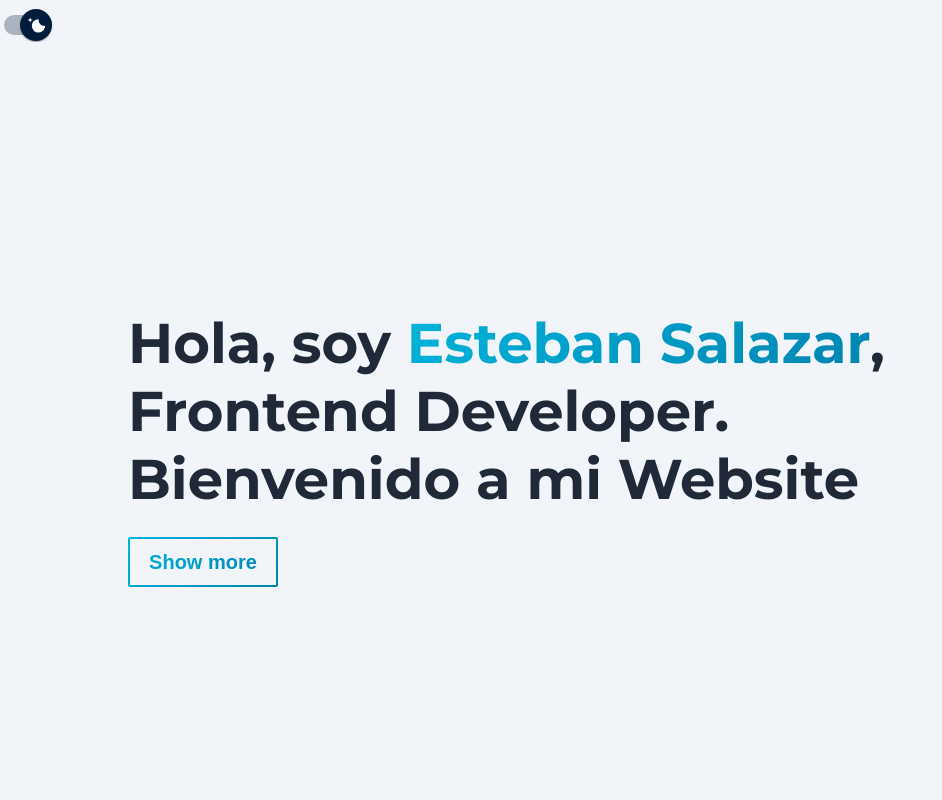
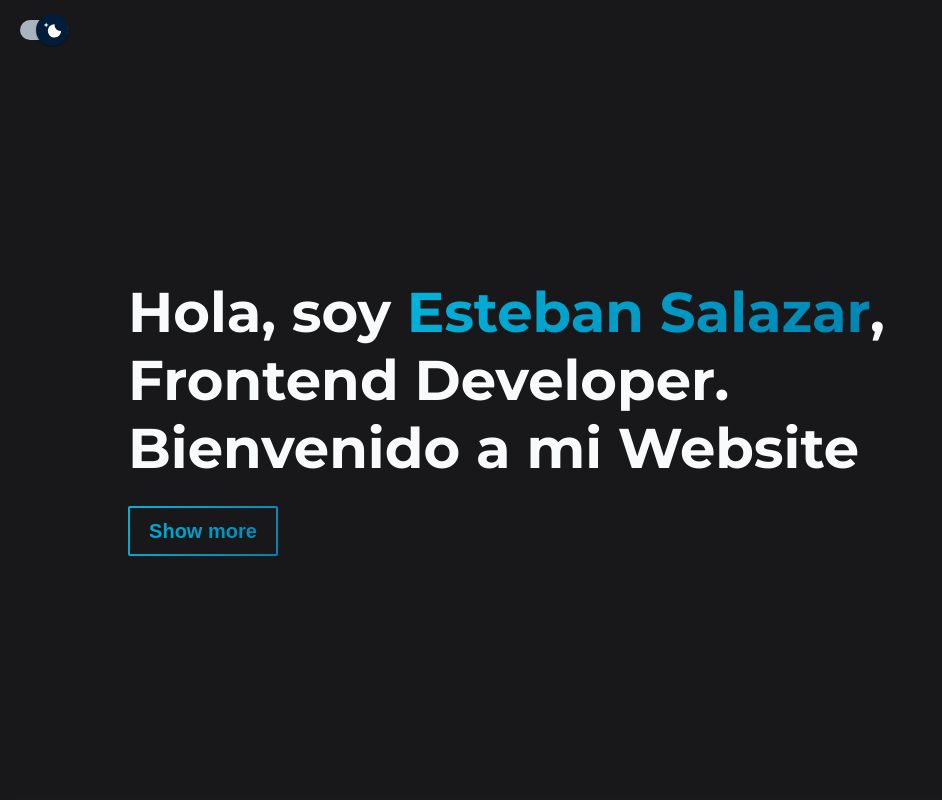
Before and after one commit to EstebanSalazar-27/portafolio, a React (Create React App) app: page / in a window 1280 px wide. Shown: the top 800 px of the page, without its empty margins (0-942 px from the left). Built offline with nearby package versions, Linux system fonts and the light colour scheme.

Commit message:
added the seo component Helmet into the project

```diff
--- a/package.json
+++ b/package.json
@@ -13,8 +13,10 @@
     "@testing-library/user-event": "^13.5.0",
     "aos": "^2.3.4",
     "gh-pages": "^4.0.0",
+    "opengraph-react": "^1.3.12",
     "react": "^18.2.0",
     "react-dom": "^18.2.0",
+    "react-helmet": "^6.1.0",
     "react-router-dom": "^6.3.0",
     "react-scripts": "5.0.1",
     "sass": "^1.53.0",
--- a/public/index.html
+++ b/public/index.html
@@ -3,31 +3,8 @@
 
 <head>
 
-  <meta charset="utf-8" />
-  <link rel="icon" href="%PUBLIC_URL%/favicon.ico" />
-  <meta name="viewport" content="width=device-width, initial-scale=1" />
-  <meta name="theme-color" content="#000000" />
-  <meta name="description" content="Web site created using create-react-app" />
-  <link rel="apple-touch-icon" href="%PUBLIC_URL%/logo192.png" />
-  <!--
-      manifest.json provides metadata used when your web app is installed on a
-      user's mobile device or desktop. See https://developers.google.com/web/fundamentals/web-app-manifest/
-    -->
-  <link rel="manifest" href="%PUBLIC_URL%/manifest.json" />
 
 
-  <!--
-      Notice the use of %PUBLIC_URL% in the tags above.
-      It will be replaced with the URL of the `public` folder during the build.
-      Only files inside the `public` folder can be referenced from the HTML.
-
-      Unlike "/favicon.ico" or "favicon.ico", "%PUBLIC_URL%/favicon.ico" will
-      work correctly both with client-side routing and a non-root public URL.
-      Learn how to configure a non-root public URL by running `npm run build`.
-    -->
-
-  <link rel="stylesheet" href="https://unpkg.com/aos@next/dist/aos.css" />
-  <title>Esteban Salazar Portfolio</title>
 
 </head>
 
--- a/src/App.js
+++ b/src/App.js
@@ -11,7 +11,7 @@ import { SwitchBtn } from './themes/SwitchBtn/SwitchBtn';
 import { Hero } from './sections/Hero/Hero';
 import { About } from './sections/About/About';
 import { Projects } from './sections/Projects/Projects';
-
+import { Helmet } from "react-helmet"
 
 
 const WrapperSection = styled.section`
@@ -21,13 +21,27 @@ height: 100%;
 `
 
 function App() {
-  const [isDarkModeActived, setIsDarkModeActived] = useState(false)
+  const [isDarkModeActived, setIsDarkModeActived] = useState(true)
 
   const handleMode = () => {
     setIsDarkModeActived(!isDarkModeActived)
   }
   return (
     <div className="App">
+      <Helmet>
+        <meta charset="utf-8" />
+        <link rel="icon" href="%PUBLIC_URL%/favicon.ico" />
+        <meta name="viewport" content="width=device-width, initial-scale=1" />
+        <meta name="theme-color" content="#000000" />
+        <meta name="description" content="Web site created by using create-react-app and this is my professional portfolio" />
+        <link rel="apple-touch-icon" href="%PUBLIC_URL%/logo192.png" />
+
+        <link rel="manifest" href="%PUBLIC_URL%/manifest.json" />
+        <link rel="stylesheet" href="https://unpkg.com/aos@next/dist/aos.css" />
+        <title>Esteban Salazar Portfolio</title>
+
+
+      </Helmet>
       <ThemeProvider theme={isDarkModeActived === true ? darkMode : lightMode}>
         <GlobalStyles />
         <SwitchBtn setIsDarkModeActived={setIsDarkModeActived} handleMode={handleMode} />
--- a/src/themes/SwitchBtn/SwitchBtn.jsx
+++ b/src/themes/SwitchBtn/SwitchBtn.jsx
@@ -12,6 +12,10 @@ const MaterialUISwitch = styled(Switch)(({ theme }) => ({
     height: 34,
     padding: 7,
     maxWidth: "200px",
+    position: "fixed",
+    zIndex: "200",
+    top: "5px",
+    left: "5px",
     '& .MuiSwitch-switchBase': {
         margin: 1,
         padding: 0,
```
Also changed, not shown: 1 other file (tests, documents, lock files or other folders).
